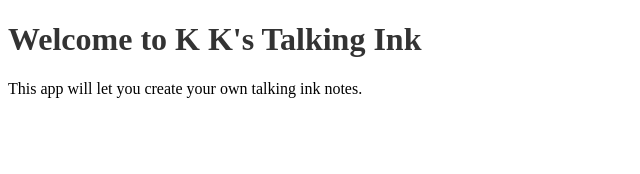
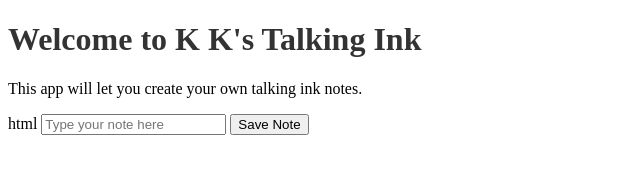
Before and after one commit to King21lk/K-KApp, a plain HTML site: page index.html in a window 1280 px wide. Shown: the whole page, without its empty margins (0-640 px from the left). Drawn offline with Linux system fonts and the light colour scheme.

Commit message:
Update index.html

```diff
--- a/index.html
+++ b/index.html
@@ -7,6 +7,9 @@
 <body>
   <h1>Welcome to K K's Talking Ink</h1>
   <p>This app will let you create your own talking ink notes.</p>
-<script src="script.js"></script>
+html
+<input type="text" id="note" placeholder="Type your note here">
+<button onclick="saveNote()">Save Note</button>
+  <script src="script.js"></script>
 </body>
 </html>
```
